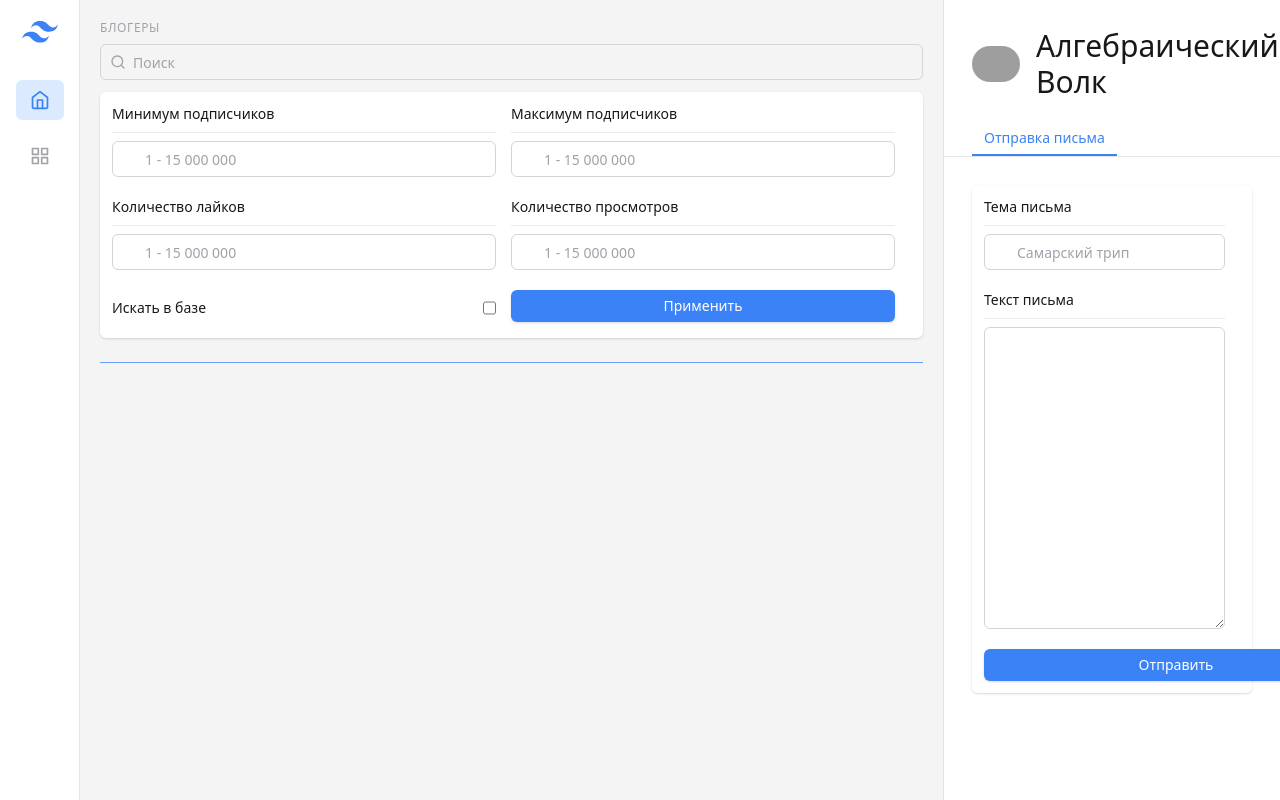
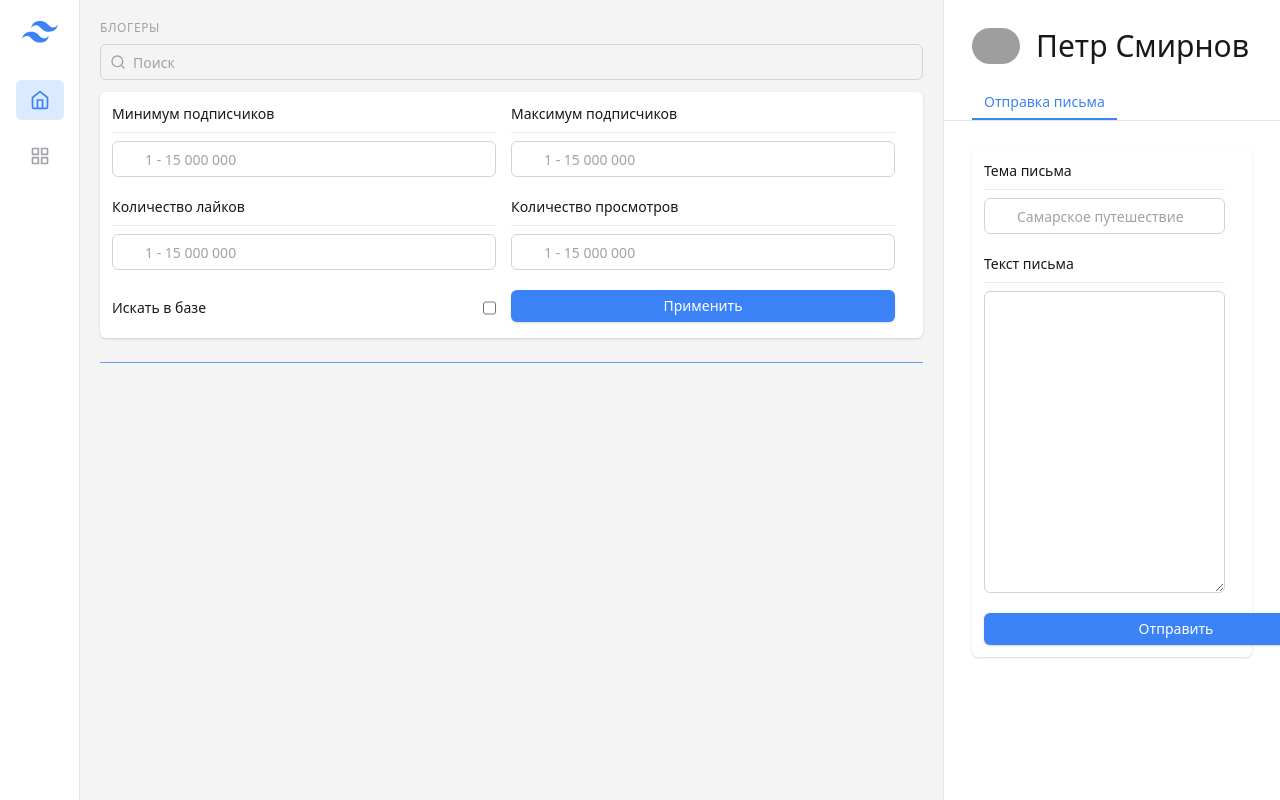
Before and after one commit to fckxorg/leaders_of_digital_cache_invalidation_backend, a Django app: page / in a window 1280 px wide. Run offline with Django 3.2, Linux system fonts and the light colour scheme; data that the repository does not hold is empty; some libraries are stand-ins or nearby versions; some web fonts are replaced; grey boxes are pictures that could not be loaded.

Commit message:
frontend: fix user name and mail subject

```diff
--- a/searcher/api/templates/index.html
+++ b/searcher/api/templates/index.html
@@ -139,7 +139,7 @@
           <div class="flex w-full items-center">
             <div class="flex items-center text-3xl text-gray-900 dark:text-white">
               <img src="https://assets.codepen.io/344846/internal/avatars/users/default.png?fit=crop&format=auto&height=512&version=1582611188&width=512" class="w-12 mr-4 rounded-full" alt="profile" />
-              Алгебраический Волк
+              Петр Смирнов
             </div>
             <div class="ml-auto sm:flex hidden items-center justify-end">
               <div class="text-right">
@@ -166,7 +166,7 @@
                   Тема письма
                 </div>
                 <div class="flex items-center w-full">
-                  <input type="text" class="mail-subject-input pl-8 h-9 bg-transparent border border-gray-300 dark:border-gray-700 dark:text-white w-full rounded-md text-sm" placeholder="Самарский трип" />
+                  <input type="text" class="mail-subject-input pl-8 h-9 bg-transparent border border-gray-300 dark:border-gray-700 dark:text-white w-full rounded-md text-sm" placeholder="Самарское путешествие" />
                 </div>
               </div>
               <div class="filter_item">
```
